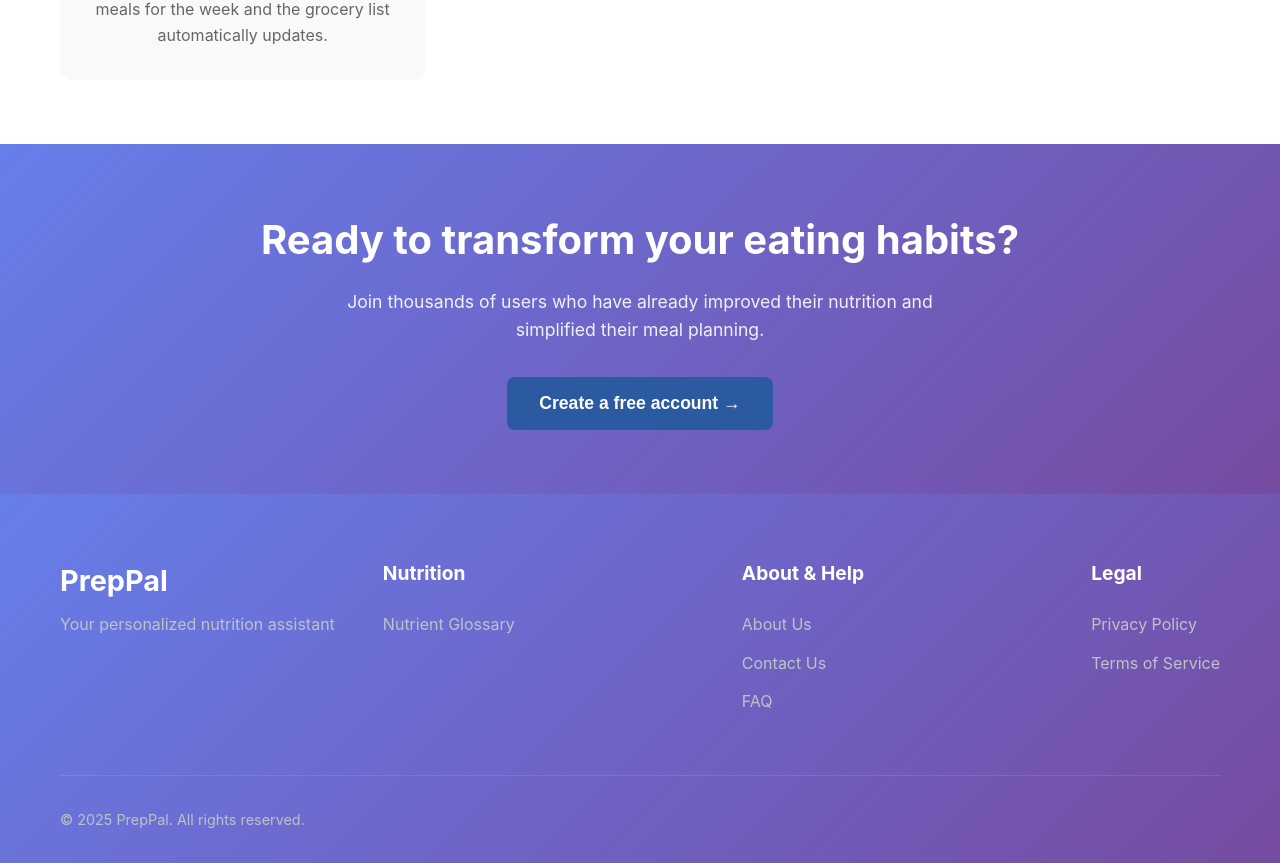
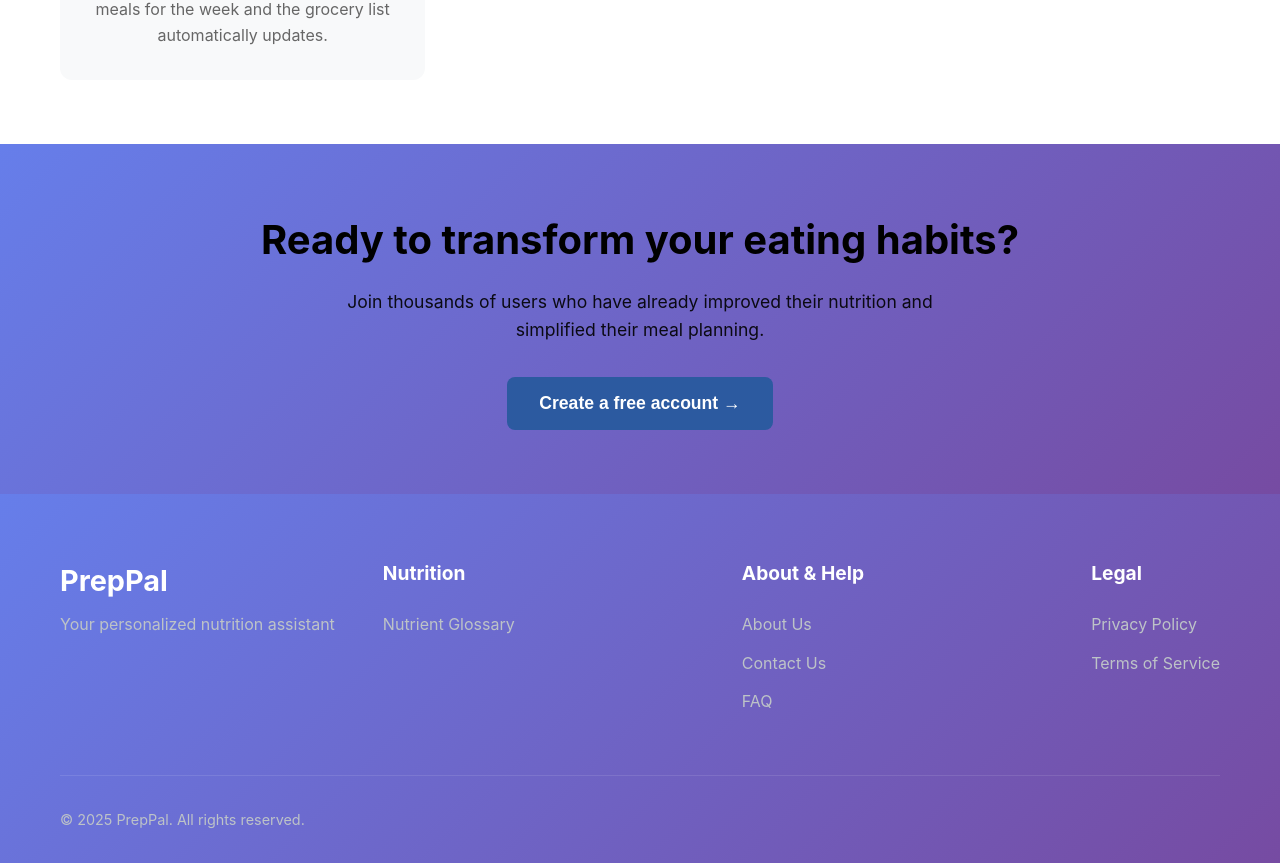
Before and after one commit to Rikotsuki/Meal-Planner, a React (Vite) app in the folder frontend/: page / in a window 1280 px wide. Shown: the part 2535-3398 px from the top of the page. Built offline with nearby package versions, Linux system fonts and the light colour scheme; no server answers.

Commit message:
Update LandingPage.css

```diff
--- a/frontend/src/components/LandingPage.css
+++ b/frontend/src/components/LandingPage.css
@@ -324,17 +324,17 @@ body {
 
 /* CTA Section */
 .cta {
-  background: linear-gradient(135deg, #667eea 0%, #764ba2 100%);
+  background: white;
   padding: 4rem 0;
   text-align: center;
-  color: white;
+  color: black;
 }
 
 .cta h2 {
   font-size: 2.5rem;
   font-weight: 700;
   margin-bottom: 1rem;
-  color: white;
+  color: black;
 }
 
 .cta p {
@@ -344,6 +344,7 @@ body {
   max-width: 600px;
   margin-left: auto;
   margin-right: auto;
+  color: black;
 }
 
 
```
